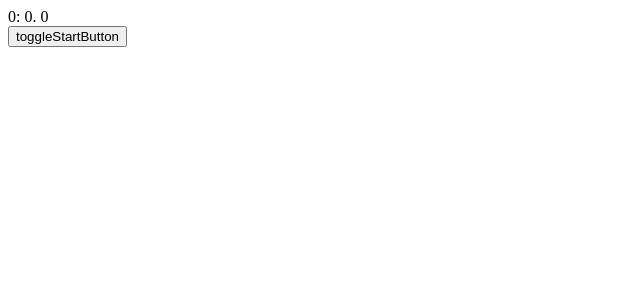
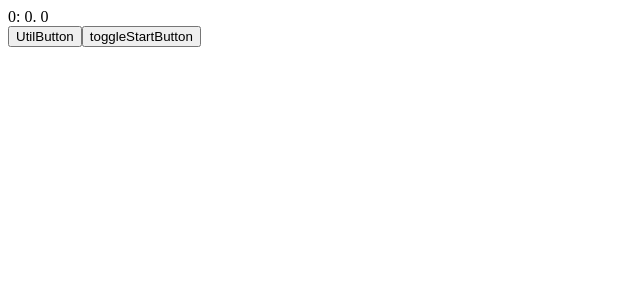
Before and after one commit to marco0212/stopwatch, a React (Create React App) app: page / in a window 1280 px wide. Shown: the top 300 px of the page, without its empty margins (0-640 px from the left). Built offline with nearby package versions, Linux system fonts and the light colour scheme.

Commit message:
Create utilButton.js

```diff
--- a/src/component/ControlArea/ControlArea.js
+++ b/src/component/ControlArea/ControlArea.js
@@ -1,10 +1,12 @@
 import React from "react";
 import ToggleStartButton from "./toggleStartButton/toggleStartButton";
+import UtilButton from "./UtilButton/UtilButton";
 
 export default class ControlArea extends React.Component {
   render() {
     return (
       <div className="control-area">
+        <UtilButton />
         <ToggleStartButton toggleStart={this.props.toggleStart} />
       </div>
     );
--- /dev/null
+++ b/src/component/ControlArea/UtilButton/UtilButton.js
@@ -0,0 +1,6 @@
+import React from "react";
+export default class UtilButton extends React.Component {
+  render() {
+    return <button>UtilButton</button>;
+  }
+}
```
